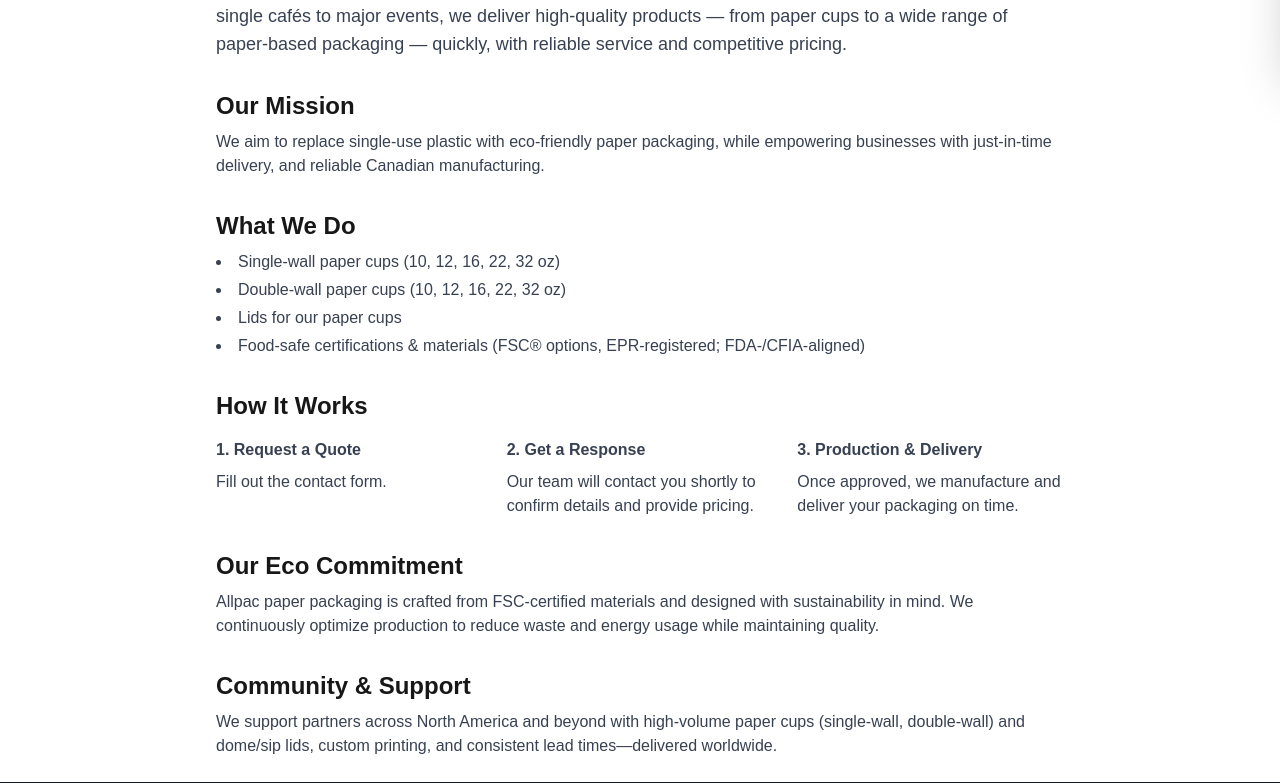
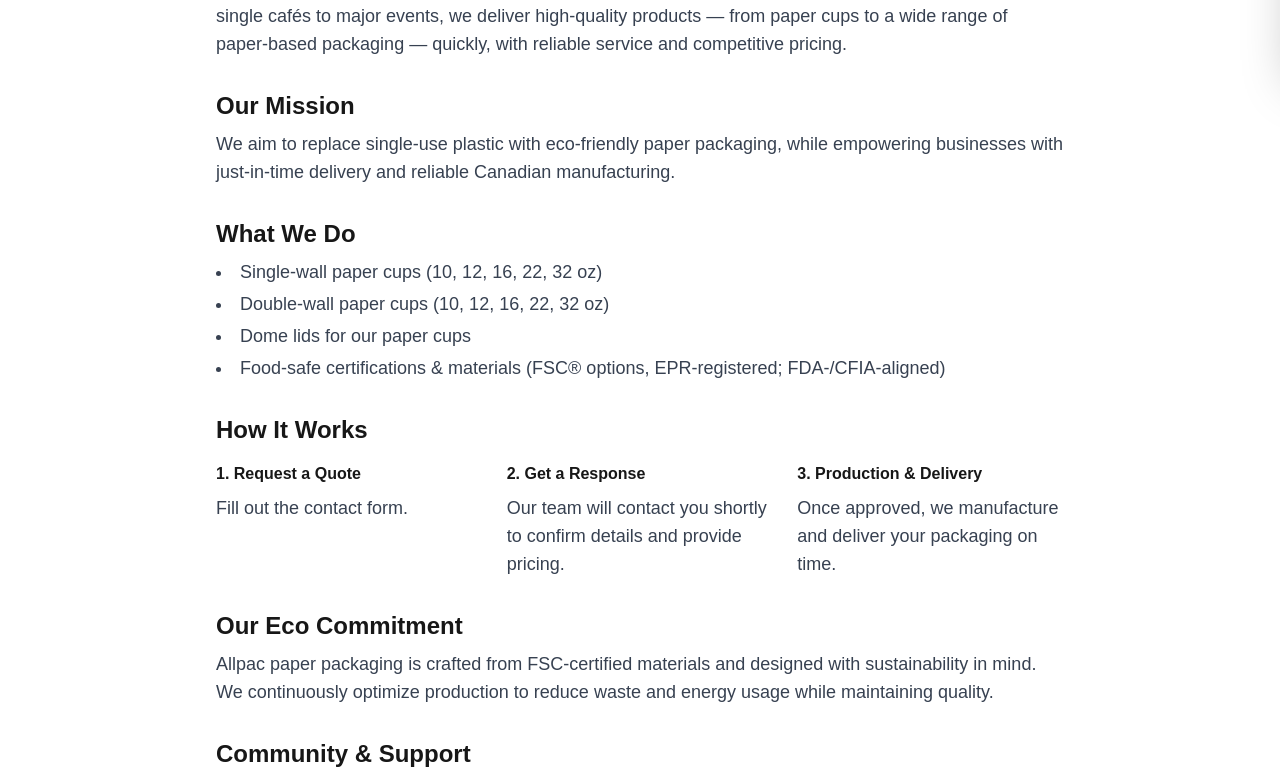
Before and after one commit to Emadedin1/allpacstore, a Next.js app: page /about in a window 1280 px wide. Shown: the part 729-1512 px from the top of the page. Built offline with nearby package versions, Linux system fonts and the light colour scheme.

Commit message:
Update page.jsx

```diff
--- a/src/app/about/page.jsx
+++ b/src/app/about/page.jsx
@@ -1,11 +1,10 @@
 "use client";
-import Link from "next/link";
 import Image from "next/image";
 
 export default function AboutPage() {
   return (
     <div className="p-6 max-w-4xl mx-auto space-y-8">
-      {/* Top row with Back to Home */}
+      {/* Header */}
       <div className="flex justify-between items-center mb-4">
         <h1 className="text-4xl font-bold mb-2">About Allpac</h1>
       </div>
@@ -13,7 +12,7 @@ export default function AboutPage() {
       {/* Warehouse Photo */}
       <div className="w-full max-w-3xl mx-auto aspect-[11/6] rounded-xl overflow-hidden mb-6">
         <Image
-        src="/images/warehouse.JPG" // match the exact name and subfolder
+          src="/images/warehouse.JPG"
           alt="Allpac warehouse"
           width={800}
           height={300}
@@ -26,63 +25,64 @@ export default function AboutPage() {
       <p className="text-lg text-gray-700">
         Based in Windsor, Ontario, Allpac was founded in 1999 and owns a 250,000 sq ft manufacturing facility, making it
         one of Canada’s most trusted partners for comprehensive paper packaging solutions. From single cafés to major events,
-          we deliver high-quality products — from paper cups to a wide range of paper-based packaging — quickly, with reliable service and competitive pricing.
+        we deliver high-quality products — from paper cups to a wide range of paper-based packaging — quickly, with reliable
+        service and competitive pricing.
       </p>
 
       {/* Our Mission */}
       <section>
         <h2 className="text-2xl font-semibold mb-2">Our Mission</h2>
-        <p className="text-gray-700">
-          We aim to replace single-use plastic with eco-friendly paper packaging, while
-          empowering businesses with just-in-time delivery, and reliable Canadian manufacturing.
+        <p className="text-lg text-gray-700">
+          We aim to replace single-use plastic with eco-friendly paper packaging, while empowering businesses with
+          just-in-time delivery and reliable Canadian manufacturing.
         </p>
       </section>
 
       {/* What We Do */}
       <section>
         <h2 className="text-2xl font-semibold mb-2">What We Do</h2>
-          <ul className="list-disc list-inside text-gray-700 space-y-1">
+        <ul className="list-disc list-inside text-lg text-gray-700 space-y-1">
           <li>Single-wall paper cups (10, 12, 16, 22, 32 oz)</li>
           <li>Double-wall paper cups (10, 12, 16, 22, 32 oz)</li>
-        <li>Lids for our paper cups</li>
-        <li>Food-safe certifications & materials (FSC® options, EPR-registered; FDA-/CFIA-aligned)</li>
+          <li>Dome lids for our paper cups</li>
+          <li>Food-safe certifications &amp; materials (FSC® options, EPR-registered; FDA-/CFIA-aligned)</li>
         </ul>
       </section>
 
       {/* How It Works */}
       <section>
         <h2 className="text-2xl font-semibold mb-4">How It Works</h2>
-        <div className="grid md:grid-cols-3 gap-6 text-gray-700">
+        <div className="grid md:grid-cols-3 gap-6">
           <div className="space-y-2">
             <h3 className="font-semibold">1. Request a Quote</h3>
-            <p>Fill out the contact form.</p>
+            <p className="text-lg text-gray-700">Fill out the contact form.</p>
           </div>
           <div className="space-y-2">
             <h3 className="font-semibold">2. Get a Response</h3>
-            <p>Our team will contact you shortly to confirm details and provide pricing.</p>
+            <p className="text-lg text-gray-700">Our team will contact you shortly to confirm details and provide pricing.</p>
           </div>
           <div className="space-y-2">
-            <h3 className="font-semibold">3. Production & Delivery</h3>
-            <p>Once approved, we manufacture and deliver your packaging on time.</p>
+            <h3 className="font-semibold">3. Production &amp; Delivery</h3>
+            <p className="text-lg text-gray-700">Once approved, we manufacture and deliver your packaging on time.</p>
           </div>
         </div>
       </section>
 
-      {/* Our Commitment */}
+      {/* Our Eco Commitment */}
       <section>
         <h2 className="text-2xl font-semibold mb-2">Our Eco Commitment</h2>
-        <p className="text-gray-700">
-           Allpac paper packaging is crafted from FSC-certified materials and designed with sustainability in mind.
-           We continuously optimize production to reduce waste and energy usage while maintaining quality.
+        <p className="text-lg text-gray-700">
+          Allpac paper packaging is crafted from FSC-certified materials and designed with sustainability in mind. We continuously
+          optimize production to reduce waste and energy usage while maintaining quality.
         </p>
       </section>
 
-      {/* Community & Support */}
+      {/* Community & Support (cup-focused, no custom branding) */}
       <section>
-        <h2 className="text-2xl font-semibold mb-2">Community & Support</h2>
-        <p className="text-gray-700">
-          We support partners across North America and beyond with high-volume paper cups (single-wall, double-wall)
-          and dome/sip lids, custom printing, and consistent lead times—delivered worldwide.
+        <h2 className="text-2xl font-semibold mb-2">Community &amp; Support</h2>
+        <p className="text-lg text-gray-700">
+          We support partners across North America and beyond with high-volume paper cups (single-wall, double-wall) and dome lids—
+          produced in Canada and delivered worldwide with consistent lead times.
         </p>
       </section>
     </div>
```
Lines whose indentation alone changed are shown as unchanged.
